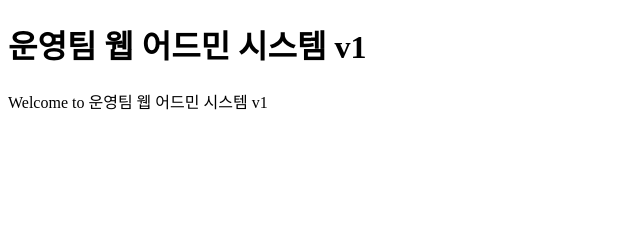
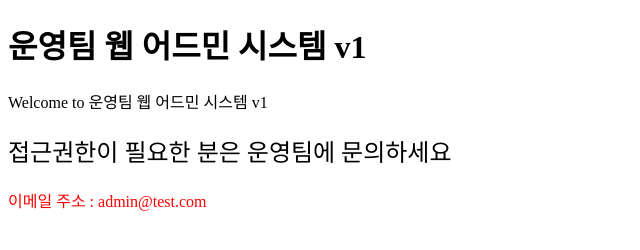
Before and after one commit to bessrabel/proWebAdmin, a plain HTML site: page index.html in a window 1280 px wide. Shown: the whole page, without its empty margins (0-640 px from the left). Drawn offline with Linux system fonts and the light colour scheme.

Commit message:
이슈 해결 by onlybera

```diff
--- a/index.html
+++ b/index.html
@@ -5,9 +5,11 @@
   <meta http-equiv="X-UA-Compatible" content="IE=edge">
   <meta name="viewport" content="width=device-width, initial-scale=1.0">
   <title>운영팀 웹 어드민 시스템 v1</title>
+  <link rel="stylesheet" href="./main.css">
 </head>
 <body>
   <h1>운영팀 웹 어드민 시스템 v1</h1>
   <p>Welcome to 운영팀 웹 어드민 시스템 v1</p>
-</body>
+  <h2>접근권한이 필요한 분은 운영팀에 문의하세요</h2>
+  <p>이메일 주소 : admin@test.com</p>
 </html>
--- a/main.css
+++ b/main.css
@@ -0,0 +1,6 @@
+h2{
+  font-weight: 500;
+}
+p:nth-of-type(2){
+  color:red;
+}
```
